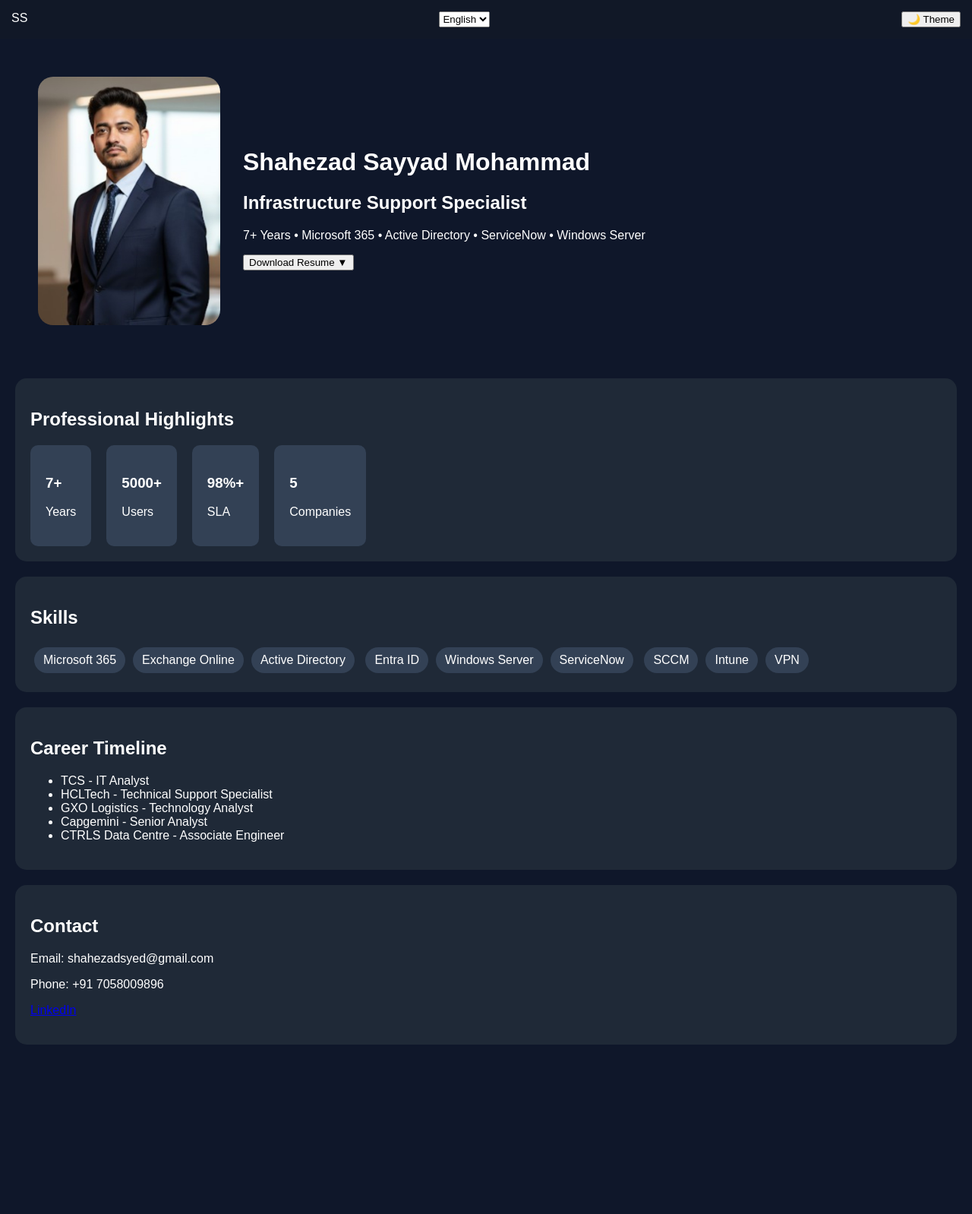
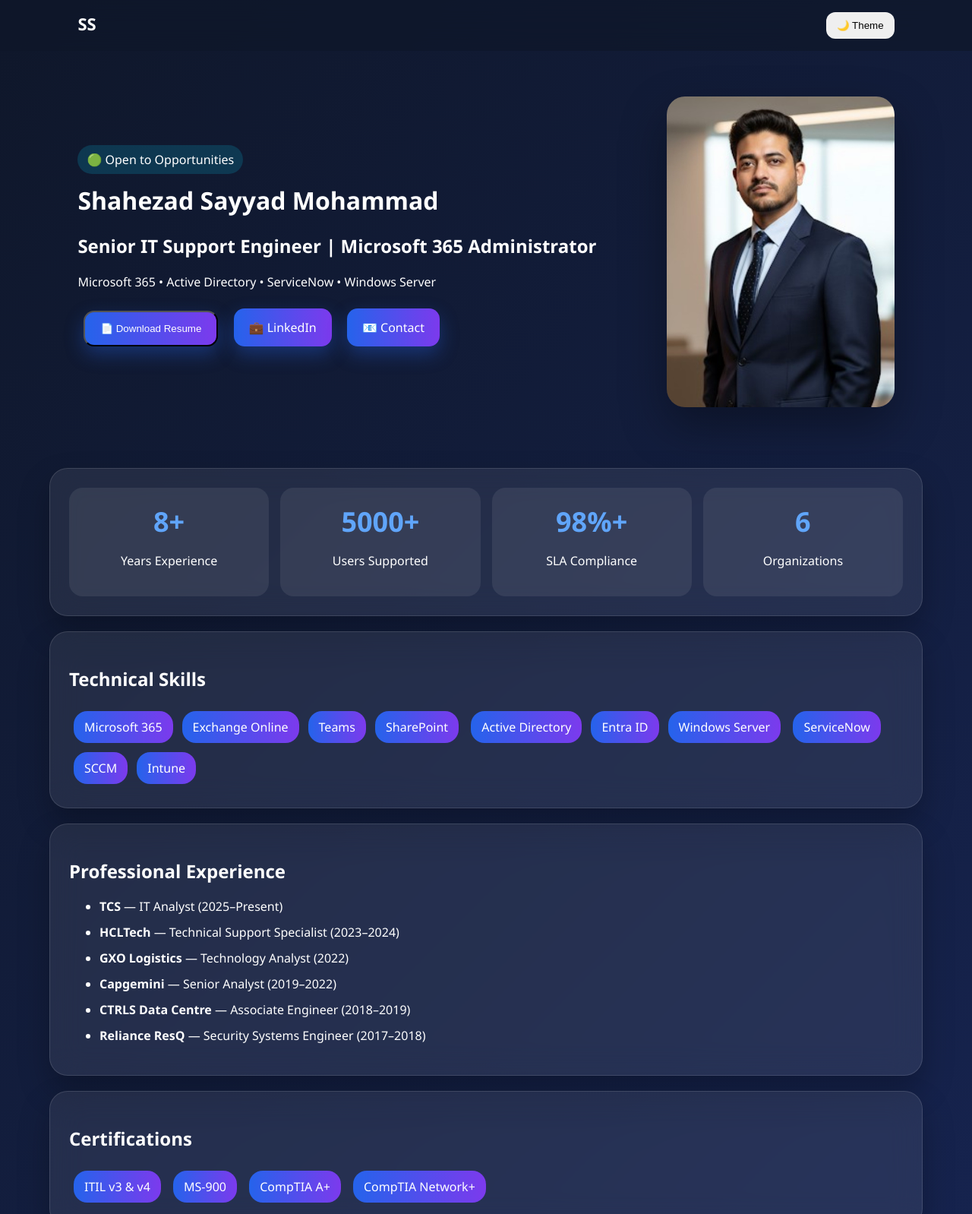
Before and after one commit to Shahezadprince/Shahezad, a plain HTML site: page index.html in a window 1280 px wide. Shown: the top 1598 px of the page at 76% size. Before the commit the page ends 1395 px from the top, so only its background shows below. Drawn offline with Linux system fonts and the light colour scheme.

Commit message:
Add files via upload

```diff
--- a/index.html
+++ b/index.html
@@ -1,77 +1,97 @@
 <!DOCTYPE html>
-<html lang="en">
-<head>
-<meta charset="UTF-8">
-<meta name="viewport" content="width=device-width, initial-scale=1.0">
-<title>Shahezad Sayyad | Portfolio</title>
+<html lang="en"><head>
+<meta charset="UTF-8"><meta name="viewport" content="width=device-width, initial-scale=1">
+<title>Shahezad Sayyad | Senior IT Support Engineer</title>
 <link rel="stylesheet" href="style.css">
 </head>
 <body>
-<nav>
-<div class="brand">SS</div>
-<select id="lang">
-<option>English</option>
-<option>Hindi</option>
-<option>Marathi</option>
-<option>Arabic</option>
-</select>
+<nav class="nav">
+<div class="logo">SS</div>
 <button id="themeBtn">🌙 Theme</button>
 </nav>
 
 <header class="hero">
-<img src="profile.png" class="photo">
-<div>
+<div class="hero-text">
+<span class="badge">🟢 Open to Opportunities</span>
 <h1>Shahezad Sayyad Mohammad</h1>
-<h2 id="typing"></h2>
-<p>7+ Years • Microsoft 365 • Active Directory • ServiceNow • Windows Server</p>
+<h2>Senior IT Support Engineer | Microsoft 365 Administrator</h2>
+<p>Microsoft 365 • Active Directory • ServiceNow • Windows Server</p>
 
+<div class="actions">
 <div class="dropdown">
-<button class="dropbtn">Download Resume ▼</button>
-<div class="dropdown-content">
-<a href="Shahezad_Resume.pdf">Resume PDF</a>
-<a href="Shahezad_Resume_ATS.docx">Resume DOCX</a>
+<button class="btn">📄 Download Resume</button>
+<div class="menu">
+<a href="Shahezad_Resume.pdf">PDF Resume</a>
+<a href="Shahezad_Resume_ATS.docx">ATS Resume DOCX</a>
 </div>
 </div>
+<a class="btn" href="https://linkedin.com/in/shahezad-sayyad-106a8a10b" target="_blank">💼 LinkedIn</a>
+<a class="btn" href="mailto:shahezadsyed@gmail.com">📧 Contact</a>
 </div>
+</div>
+<img src="profile.png" class="photo">
 </header>
 
+<section class="card stats">
+<div><h3>8+</h3><p>Years Experience</p></div>
+<div><h3>5000+</h3><p>Users Supported</p></div>
+<div><h3>98%+</h3><p>SLA Compliance</p></div>
+<div><h3>6</h3><p>Organizations</p></div>
+</section>
+
 <section class="card">
-<h2>Professional Highlights</h2>
-<div class="stats">
-<div><h3>7+</h3><p>Years</p></div>
-<div><h3>5000+</h3><p>Users</p></div>
-<div><h3>98%+</h3><p>SLA</p></div>
-<div><h3>5</h3><p>Companies</p></div>
+<h2>Technical Skills</h2>
+<div class="chips">
+<span>Microsoft 365</span><span>Exchange Online</span><span>Teams</span><span>SharePoint</span>
+<span>Active Directory</span><span>Entra ID</span><span>Windows Server</span>
+<span>ServiceNow</span><span>SCCM</span><span>Intune</span>
 </div>
 </section>
 
 <section class="card">
-<h2>Skills</h2>
-<div class="chips">
-<span>Microsoft 365</span><span>Exchange Online</span><span>Active Directory</span>
-<span>Entra ID</span><span>Windows Server</span><span>ServiceNow</span>
-<span>SCCM</span><span>Intune</span><span>VPN</span>
+<h2>Professional Experience</h2>
+<ul class="timeline">
+<li><b>TCS</b> — IT Analyst (2025–Present)</li>
+<li><b>HCLTech</b> — Technical Support Specialist (2023–2024)</li>
+<li><b>GXO Logistics</b> — Technology Analyst (2022)</li>
+<li><b>Capgemini</b> — Senior Analyst (2019–2022)</li>
+<li><b>CTRLS Data Centre</b> — Associate Engineer (2018–2019)</li>
+<li><b>Reliance ResQ</b> — Security Systems Engineer (2017–2018)</li>
+</ul>
+</section>
+
+<section class="card">
+<h2>Certifications</h2>
+<div class="certs">
+<div>ITIL v3 & v4</div>
+<div>MS-900</div>
+<div>CompTIA A+</div>
+<div>CompTIA Network+</div>
 </div>
 </section>
 
 <section class="card">
-<h2>Career Timeline</h2>
+<h2>Projects & Labs</h2>
 <ul>
-<li>TCS - IT Analyst</li>
-<li>HCLTech - Technical Support Specialist</li>
-<li>GXO Logistics - Technology Analyst</li>
-<li>Capgemini - Senior Analyst</li>
-<li>CTRLS Data Centre - Associate Engineer</li>
+<li>Active Directory User Management Lab</li>
+<li>Microsoft 365 Administration Lab</li>
+<li>Windows Server GPO Management Lab</li>
+<li>ServiceNow Incident Workflow</li>
 </ul>
 </section>
 
-<section class="card">
-<h2>Contact</h2>
-<p>Email: shahezadsyed@gmail.com</p>
-<p>Phone: +91 7058009896</p>
-<p><a href="https://linkedin.com/in/shahezad-sayyad-106a8a10b">LinkedIn</a></p>
-</section>
+<footer>
+<p>Made by Shahezad</p>
+<p>Available for Remote, Hybrid & Onsite Opportunities</p>
+<p>© 2026 All Rights Reserved</p>
+</footer>
 
-<script src="script.js"></script>
-</body>
-</html>
+<script>
+const b=document.getElementById('themeBtn');
+b.onclick=()=>{
+ document.body.classList.toggle('light');
+ localStorage.theme=document.body.classList.contains('light')?'light':'dark';
+};
+if(localStorage.theme==='light') document.body.classList.add('light');
+</script>
+</body></html>
--- a/style.css
+++ b/style.css
@@ -1,14 +1,28 @@
 
-body{font-family:Arial;margin:0;background:#0f172a;color:white;transition:.3s}
-.light{background:#f5f5f5;color:#111}
-nav{display:flex;justify-content:space-between;padding:15px;background:#111827}
-.hero{display:flex;flex-wrap:wrap;gap:30px;align-items:center;padding:50px}
-.photo{width:240px;border-radius:20px}
-.card{margin:20px;padding:20px;background:#1f2937;border-radius:15px}
-.light .card{background:white}
-.stats{display:flex;gap:20px;flex-wrap:wrap}
-.stats div{padding:20px;background:#334155;border-radius:10px}
-.chips span{display:inline-block;margin:5px;padding:8px 12px;background:#334155;border-radius:20px}
-.dropdown-content{display:none;position:absolute;background:white}
-.dropdown:hover .dropdown-content{display:block}
-.dropdown-content a{display:block;padding:10px}
+:root{--bg:#0F172A;--card:rgba(255,255,255,.08);--blue:#2563EB;--purple:#7C3AED;--cyan:#06B6D4;}
+*{box-sizing:border-box} body{margin:0;font-family:Segoe UI,Arial,sans-serif;background:linear-gradient(135deg,var(--bg),#172554);color:#fff}
+body.light{background:linear-gradient(135deg,#f8fafc,#dbeafe);color:#111}
+.nav{display:flex;justify-content:space-between;padding:16px 8%;position:sticky;top:0;background:rgba(15,23,42,.7);backdrop-filter:blur(18px)}
+.logo{font-weight:800;font-size:22px}
+#themeBtn{border:none;padding:10px 14px;border-radius:12px}
+.hero{display:flex;justify-content:space-between;align-items:center;padding:60px 8%;gap:30px}
+.photo{width:300px;border-radius:24px;box-shadow:0 25px 60px rgba(0,0,0,.35)}
+.badge{background:rgba(6,182,212,.2);padding:8px 12px;border-radius:20px}
+.btn{display:inline-block;margin:8px;padding:14px 20px;border-radius:14px;text-decoration:none;color:white;
+background:linear-gradient(90deg,var(--blue),var(--purple));
+box-shadow:0 10px 25px rgba(37,99,235,.35);}
+.btn:hover{transform:translateY(-2px)}
+.dropdown{display:inline-block;position:relative}
+.menu{display:none;position:absolute;background:white;border-radius:10px;overflow:hidden}
+.menu a{display:block;padding:10px;color:black;text-decoration:none}
+.dropdown:hover .menu{display:block}
+.card{max-width:1150px;margin:20px auto;padding:25px;border-radius:24px;background:var(--card);
+backdrop-filter:blur(20px);border:1px solid rgba(255,255,255,.12);box-shadow:0 20px 40px rgba(0,0,0,.25)}
+body.light .card{background:rgba(255,255,255,.8)}
+.stats{display:grid;grid-template-columns:repeat(auto-fit,minmax(180px,1fr));gap:15px}
+.stats div{text-align:center;padding:20px;background:rgba(255,255,255,.08);border-radius:18px}
+.stats h3{font-size:36px;margin:0;color:#60a5fa}
+.chips span,.certs div{display:inline-block;margin:6px;padding:10px 14px;border-radius:18px;background:linear-gradient(90deg,var(--blue),var(--purple))}
+.timeline li{margin:12px 0}
+footer{text-align:center;padding:40px;color:#cbd5e1}
+@media(max-width:768px){.hero{flex-direction:column}.photo{width:220px}}
```
